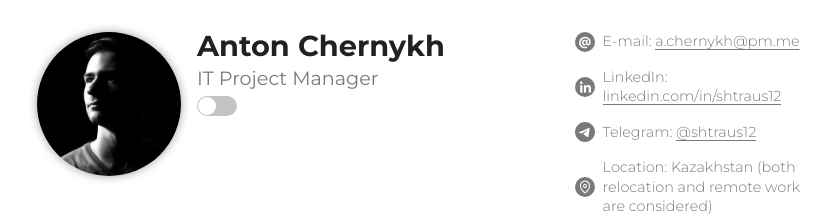
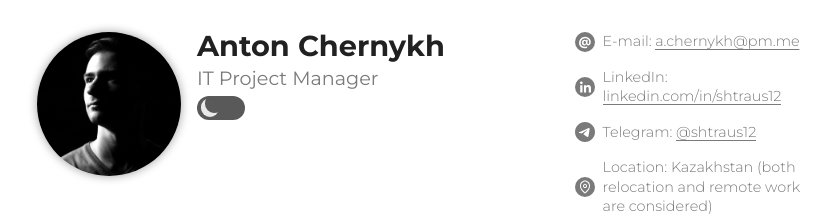
Before and after one commit to shtraus12/react-beginner, a React (Create React App) app: page / in a window 1280 px wide. Shown: the top 216 px of the page, without its empty margins (227-1064 px from the left). Built offline with nearby package versions, Linux system fonts and the light colour scheme.

Commit message:
toggle improvements

```diff
--- /dev/null
+++ b/src/components/DarkModeToggle/DarkModeToggle.tsx
@@ -0,0 +1,41 @@
+import { ReactNode, SyntheticEvent, useEffect, useState } from 'react'
+
+interface DarkModeToggle {}
+
+function ToggleSwitch() {
+  const [dataTheme, setDataTheme] = useState(
+    localStorage.getItem('data-theme') || 'light'
+  )
+
+  useEffect(() => {
+    const updateTheme = () => {
+      setDataTheme(localStorage.getItem('data-theme') || 'light')
+    }
+    window.addEventListener('storage', updateTheme)
+    return () => {
+      window.removeEventListener('storage', updateTheme)
+    }
+  }, [])
+
+  function themeChangeHandler(arg: SyntheticEvent) {
+    const newTheme = (arg.target as HTMLInputElement).checked ? 'dark' : 'light'
+    localStorage.setItem('data-theme', newTheme)
+    setDataTheme(newTheme)
+    window.dispatchEvent(new Event('storage'))
+  }
+
+  return (
+    <div className="toggle-switch">
+      <label className="label">
+        <input
+          type="checkbox"
+          onClick={themeChangeHandler}
+          checked={dataTheme === 'dark' ? true : false}
+        />
+        <span className="slider"></span>
+      </label>
+    </div>
+  )
+}
+
+export default ToggleSwitch
--- /dev/null
+++ b/src/components/DarkModeToggle/dark-mode-toggle.css
@@ -0,0 +1,43 @@
+label {
+  position: absolute;
+  min-width: 3rem;
+  min-height: 1.5em;
+  background-color: var(--grey-400);
+  border-radius: 4rem;
+  cursor: pointer;
+}
+
+input {
+  display: none;
+}
+
+.slider {
+  position: absolute;
+  min-width: 3rem;
+  min-height: 1.5em;
+  border-radius: 4rem;
+  transition: 0.3s;
+}
+
+input:checked ~ .slider {
+  background-color: var(--grey-100);
+}
+
+.slider::before {
+  content: '';
+  position: absolute;
+  top: 0.15rem;
+  left: 0.25rem;
+  min-width: 1.15rem;
+  min-height: 1.15rem;
+  border-radius: 50%;
+  box-shadow: inset 0.25rem -4px 0px 0px var(--grey-100);
+  background-color: var(--grey-400);
+  transition: 0.3s;
+}
+
+input:checked ~ .slider::before {
+  transform: translateX(1.35rem);
+  background-color: var(--black);
+  box-shadow: none;
+}
--- a/src/components/Header/Header.tsx
+++ b/src/components/Header/Header.tsx
@@ -1,6 +1,6 @@
 import { SyntheticEvent, useEffect, useState } from 'react'
 import { HeaderData } from '../../models'
-import { SyntheticEventData } from 'react-dom/test-utils'
+import DarkModeToggle from '../DarkModeToggle/DarkModeToggle'
 
 interface HeaderProps {
   headerData: HeaderData
@@ -21,13 +21,6 @@ function Header(this: any, { headerData }: HeaderProps) {
     }
   }, [])
 
-  function themeChangeHandler(arg: SyntheticEvent) {
-    const newTheme = (arg.target as HTMLInputElement).checked ? 'dark' : 'light'
-    localStorage.setItem('data-theme', newTheme)
-    setDataTheme(newTheme)
-    window.dispatchEvent(new Event('storage'))
-  }
-
   return (
     <div className="header" data-theme={dataTheme}>
       <div className="person">
@@ -35,14 +28,7 @@ function Header(this: any, { headerData }: HeaderProps) {
         <div className="name-position">
           <div className="name">{headerData.fullName}</div>
           <div className="position">{headerData.position}</div>
-          <input
-            id="toggle"
-            type="checkbox"
-            className="checkbox"
-            checked={dataTheme === 'dark' ? true : false}
-            onClick={themeChangeHandler}
-          />
-          <label htmlFor="toggle" className="switch"></label>
+          <DarkModeToggle />
         </div>
       </div>
       <div className="contact-information">
--- a/src/index.css
+++ b/src/index.css
@@ -5,7 +5,7 @@
 @import url('./components/ProjectsHighlights/projects-highlights-block.css');
 @import url('./components/LanguagesBlock/languages-block.css');
 @import url('./styles/tab-container.css');
-@import url('./styles/toggle-switch.css');
+@import url('./components/DarkModeToggle/dark-mode-toggle.css');
 @import url('https://fonts.googleapis.com/css2?family=Montserrat:wght@300;400;500;700&display=swap');
 
 html {
@@ -56,6 +56,7 @@ hr[data-theme='dark'] {
   --grey-100: #e9e9e9;
   --grey-200: #c4c4c4;
   --grey-300: #7a7a7a;
+  --grey-400: #595959;
   --grey-700: #3c3c3c;
 
   /* Typography */
--- a/src/styles/toggle-switch.css
+++ /dev/null
@@ -1,32 +0,0 @@
-.switch {
-  position: relative;
-  display: inline-block;
-  width: 40px;
-  height: 20px;
-  background-color: var(--grey-200);
-  border-radius: 20px;
-  transition: all 0.3s;
-  cursor: pointer;
-}
-
-.switch::after {
-  content: '';
-  position: absolute;
-  width: 18px;
-  height: 18px;
-  border-radius: 50%;
-  background-color: var(--white);
-  top: 1px;
-  left: 1px;
-  transition: all 0.3s;
-}
-
-.checkbox:checked + .switch::after {
-  left: 20px;
-}
-.checkbox:checked + .switch {
-  background-color: var(--grey-300);
-}
-.checkbox {
-  display: none;
-}
```
